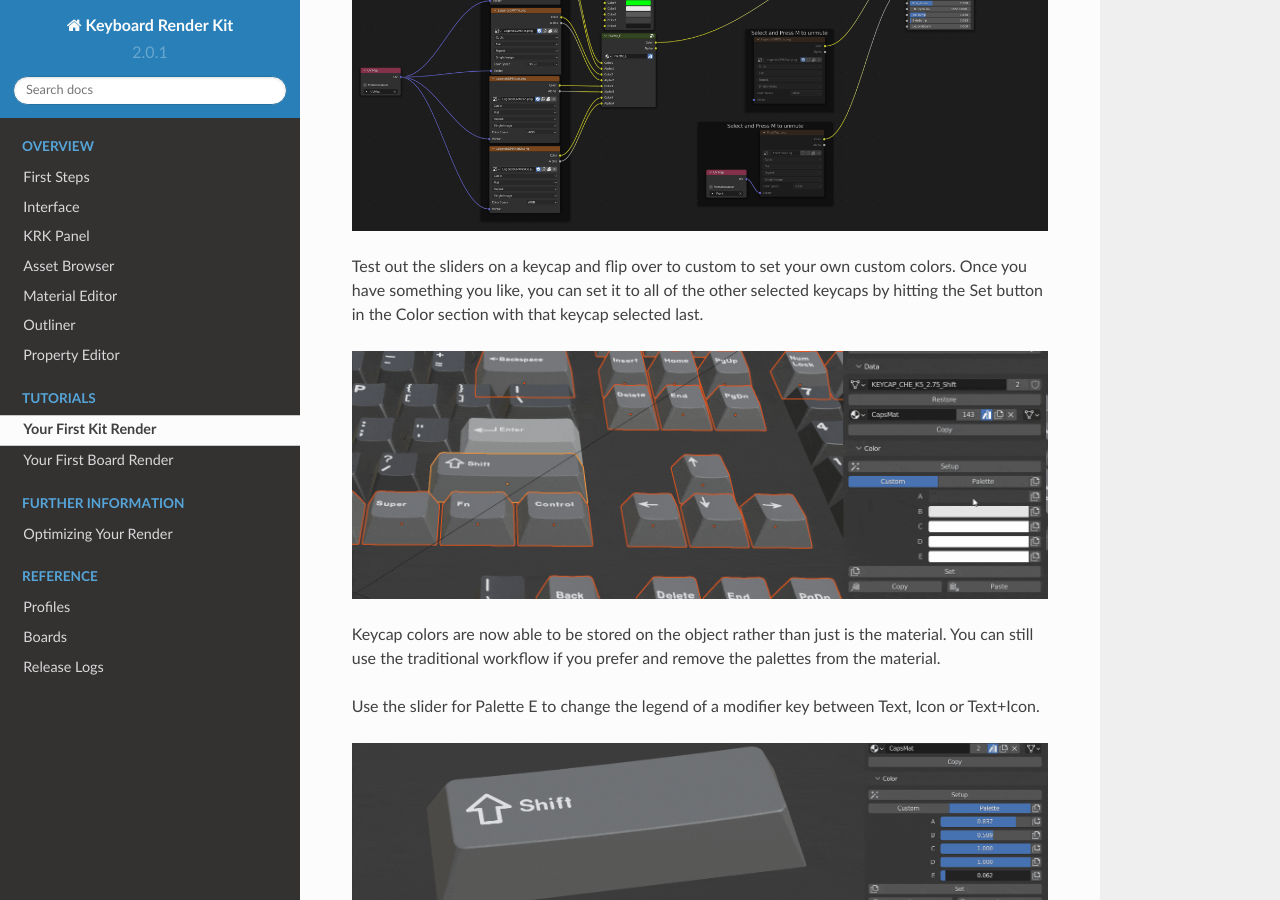
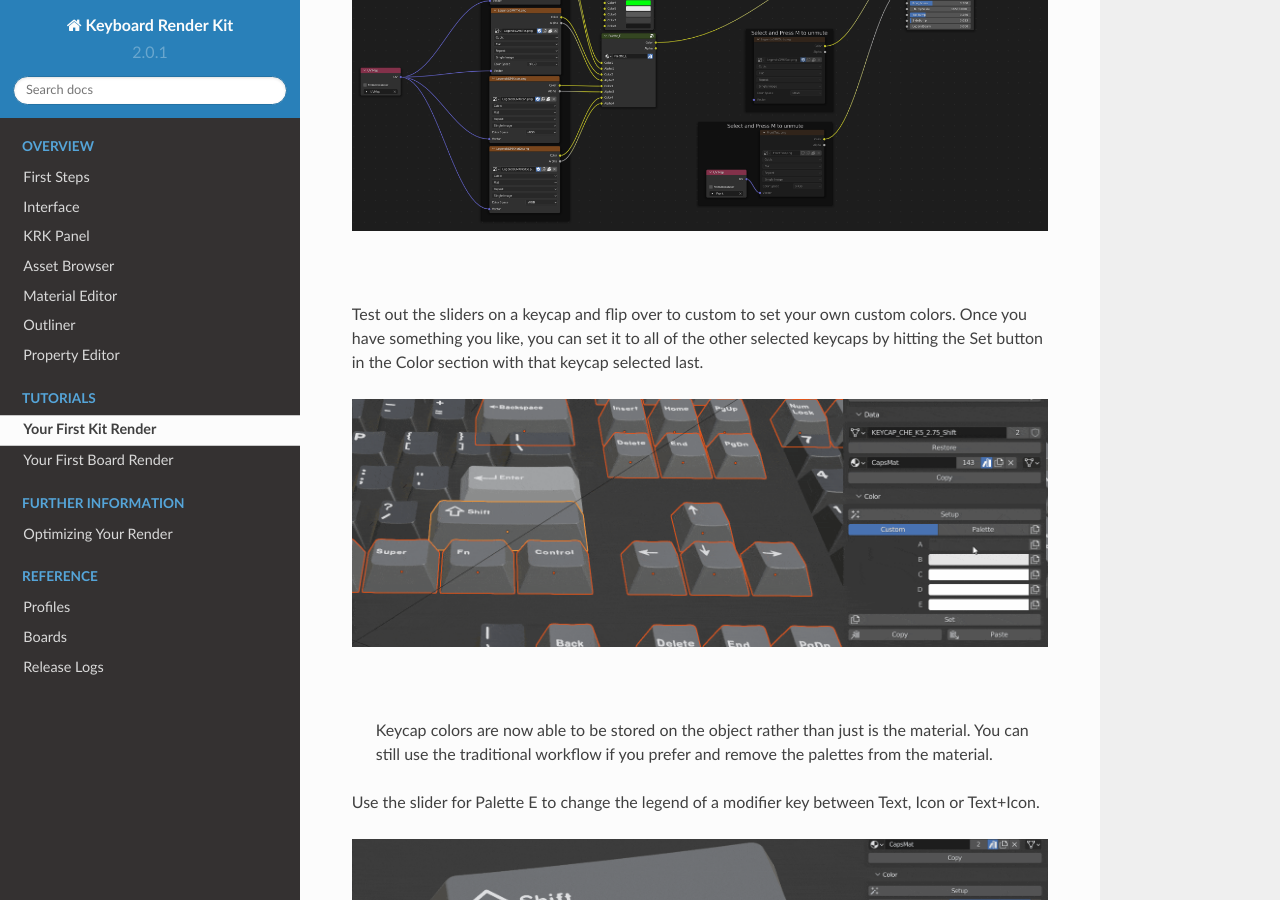
Before and after one commit to imperfectlink/KeyboardRenderKit, a Sphinx documentation site: the page built from docs/source/workflow1.rst, in a window 1280 px wide and 900 px high, scrolled down 2645 px. Built offline with Sphinx 7.4.7 and the Read the Docs theme 2.0.0, drawn with Linux system fonts in a browser that asks for light colours.

Commit message:
Update workflow1.rst

```diff
--- a/docs/source/workflow1.rst
+++ b/docs/source/workflow1.rst
@@ -35,15 +35,21 @@
 
 .. image:: img/Palettes.PNG
 
+|
+
 Test out the sliders on a keycap and flip over to custom to set your own custom colors. Once you have something you like, you can set it to all of the other selected keycaps by hitting the Set button in the Color section with that keycap selected last.
 
 .. image:: img/SetColor.gif
 
-Keycap colors are now able to be stored on the object rather than just is the material. You can still use the traditional workflow if you prefer and remove the palettes from the material.
+|
+
+   Keycap colors are now able to be stored on the object rather than just is the material. You can still use the traditional workflow if you prefer and remove the palettes from the material.
 
 Use the slider for Palette E to change the legend of a modifier key between Text, Icon or Text+Icon.
 
 .. image:: img/PaletteE.gif
+
+|
 
 Add a floor by turning on the visibility options for FloorLightGrey in the Outliner. It can be found as the first item in Scene>Floors.
 
```
